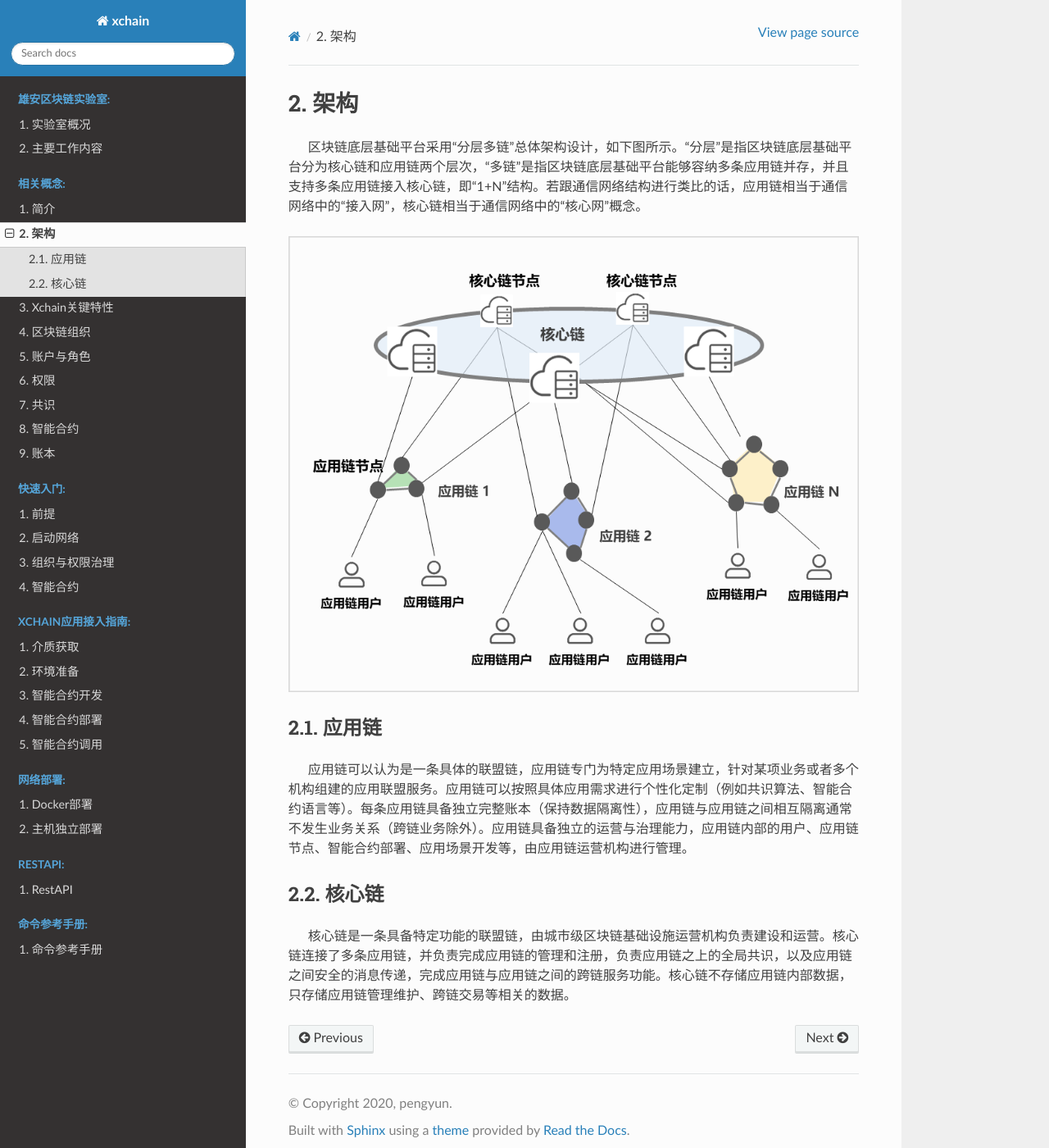
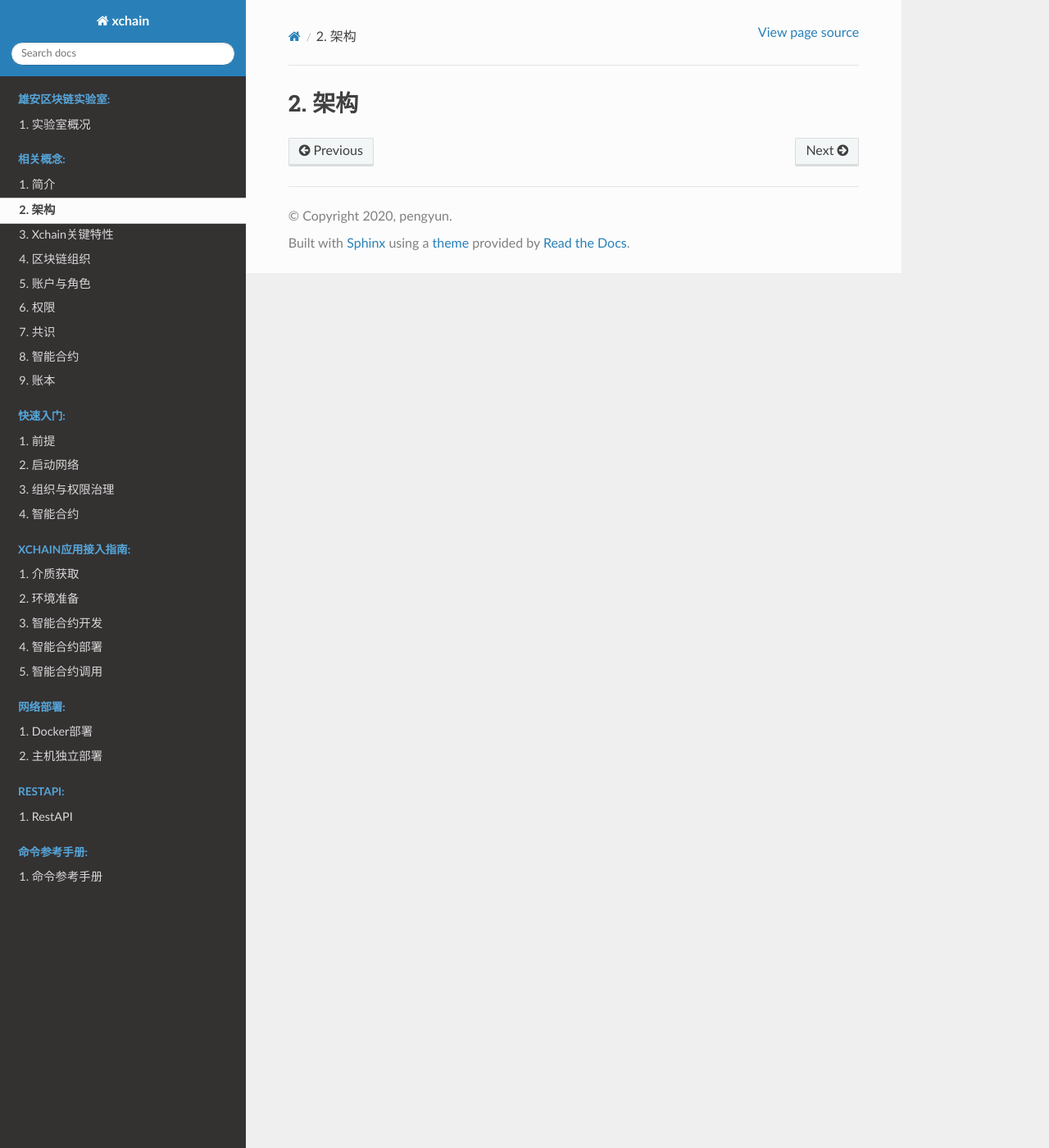
Before and after one commit to XAbaiyangdian/xchaindoc, a Sphinx documentation site: the page built from source/introduction/architecture.md, in a window 1280 px wide and 1400 px high. Shown: the whole window at 82% size. Built offline with Sphinx 7.4.7 and the Read the Docs theme 2.0.0, drawn with Linux system fonts in a browser that asks for light colours.

Commit message:
update introduction

```diff
--- a/source/introduction/architecture.md
+++ b/source/introduction/architecture.md
@@ -1,12 +1 @@
 # 架构
-
-&emsp;&emsp;区块链底层基础平台采用“分层多链”总体架构设计，如下图所示。“分层”是指区块链底层基础平台分为核心链和应用链两个层次，“多链”是指区块链底层基础平台能够容纳多条应用链并存，并且支持多条应用链接入核心链，即“1+N”结构。若跟通信网络结构进行类比的话，应用链相当于通信网络中的“接入网”，核心链相当于通信网络中的“核心网”概念。
-
-
-![](img/architecture.png)
-
-## 应用链
-&emsp;&emsp;应用链可以认为是一条具体的联盟链，应用链专门为特定应用场景建立，针对某项业务或者多个机构组建的应用联盟服务。应用链可以按照具体应用需求进行个性化定制（例如共识算法、智能合约语言等）。每条应用链具备独立完整账本（保持数据隔离性），应用链与应用链之间相互隔离通常不发生业务关系（跨链业务除外）。应用链具备独立的运营与治理能力，应用链内部的用户、应用链节点、智能合约部署、应用场景开发等，由应用链运营机构进行管理。
-
-## 核心链
-&emsp;&emsp;核心链是一条具备特定功能的联盟链，由城市级区块链基础设施运营机构负责建设和运营。核心链连接了多条应用链，并负责完成应用链的管理和注册，负责应用链之上的全局共识，以及应用链之间安全的消息传递，完成应用链与应用链之间的跨链服务功能。核心链不存储应用链内部数据，只存储应用链管理维护、跨链交易等相关的数据。
--- a/source/lab.md
+++ b/source/lab.md
@@ -1,14 +1 @@
 # 实验室概况
-
-&emsp;&emsp;雄安区块链实验室是一个综合性科技创新服务平台,以打造开放创新基地、探索实验室经济新模式为目标,采取人才入站、机构入站、项目入站三种运营模式,为政府、企业以及其他机构提供优质服务,推进雄安新区区块链创新实践组织化、规模化发展。
-
-&emsp;&emsp;雄安区块链实验室将围绕新区现实需求,采用创新开放机制和共建共创模式,组织区块链技术协同攻关,加快核心技术应用转化,为政府和企业提供区块链创新技术和产品的测试认证、标准研制、政策研究、战略规划、孵化带动、试点示范和专业人才培养等服务,营造健康的区块链产业生态。
-
-&emsp;&emsp;在雄安新区党工委、管委会支持下,在雄安新区智能城市创新发展联合会领导下,实验室立足新区,将从区块链基础技术研究切入,发挥创新开放机制潜力和共建共创模式优势,形成自主可控的区块链底层技术,建设城市级区块链应用体系。
-
-# 主要工作内容
-&emsp;&emsp;雄安区块链实验室围绕"区块链创新＋新型智慧城市建设＋数字经济发展”,确定区块链关键技术攻关、区块链平台产品研发与应用实践、区块链标准与运用理论研究为3大核心任务,设立由领域内院士等专家学者组成"学术引领委员会”,以及技术研发、标准测评、产业孵化和推广应用4大中心,重点培育创新服务、技术研发、技术咨询、测试评估、政策解读、生态协同、品牌运营等7大能力,探索研究涉及数据共享、城市治理、信息安全、物联网AI融合、跨链互联与生态治理、新技术转化与创新孵化等7大主题,重点研究攻克服务于数字智能城市建设、治理、发展的区块链技术与运用理念,全力建设集知识和产业为一体、世界一流的综合性科技创新平台。
-
-&emsp;&emsp;在这座中国乃至世界的未来之城,雄安区块链实验室将秉承"开放、创新、为先、正心、共享”的价值观,始终坚守"研究可信数据生态技术,构建数字空间共同体”的使命,汇集优势资源和力量,成为可信数据技术与运用理论的重要源头,努力构建城市级区块链数据生态,助推雄安新区新型智慧城市建设与数字经济发展,深度赋能我国经济社会高质量发展。
-
-&emsp;&emsp;未来,雄安区块链实验室坚持开放、共享,期待与您携手同进,共创未来。
```
Also changed, not shown: 1 other file.
